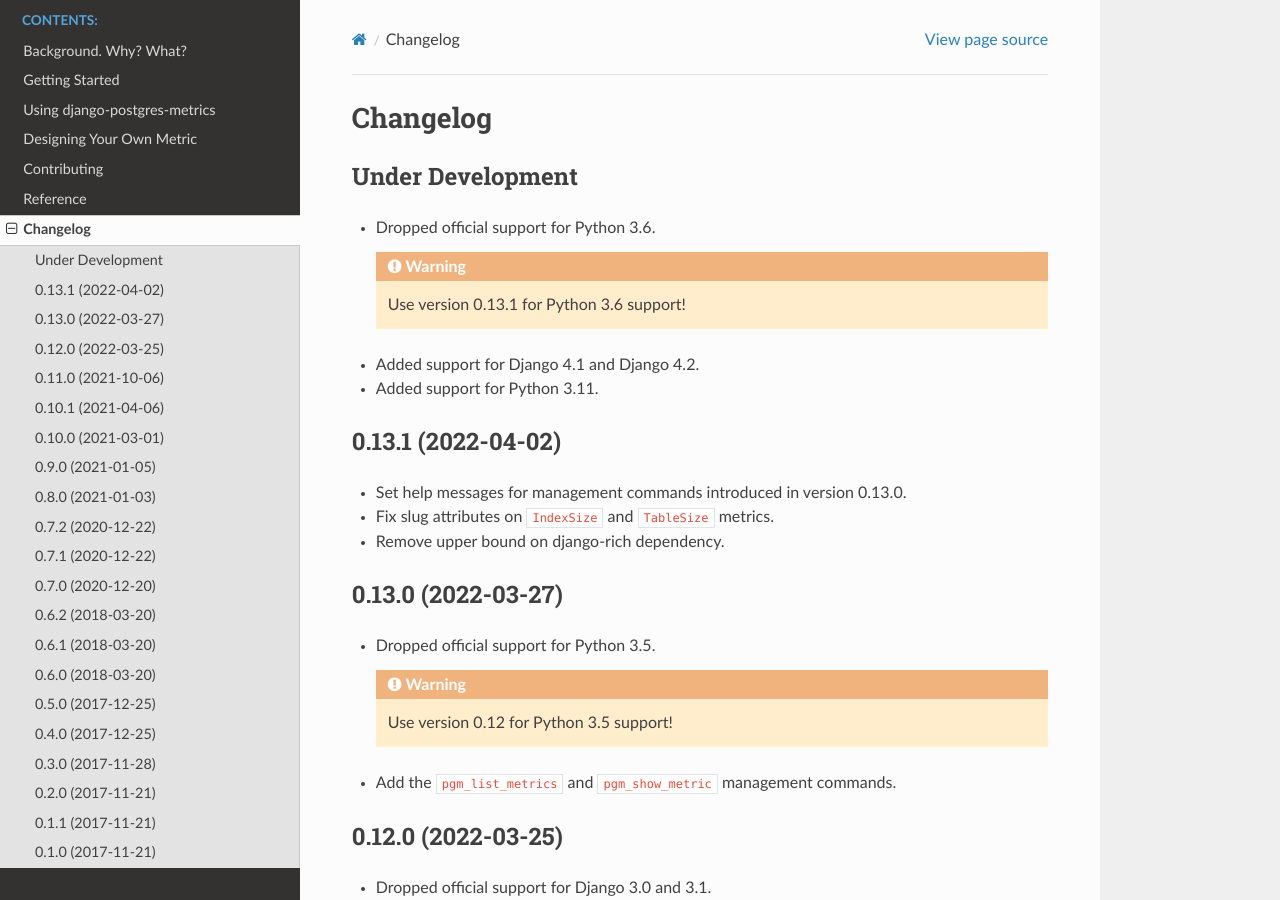
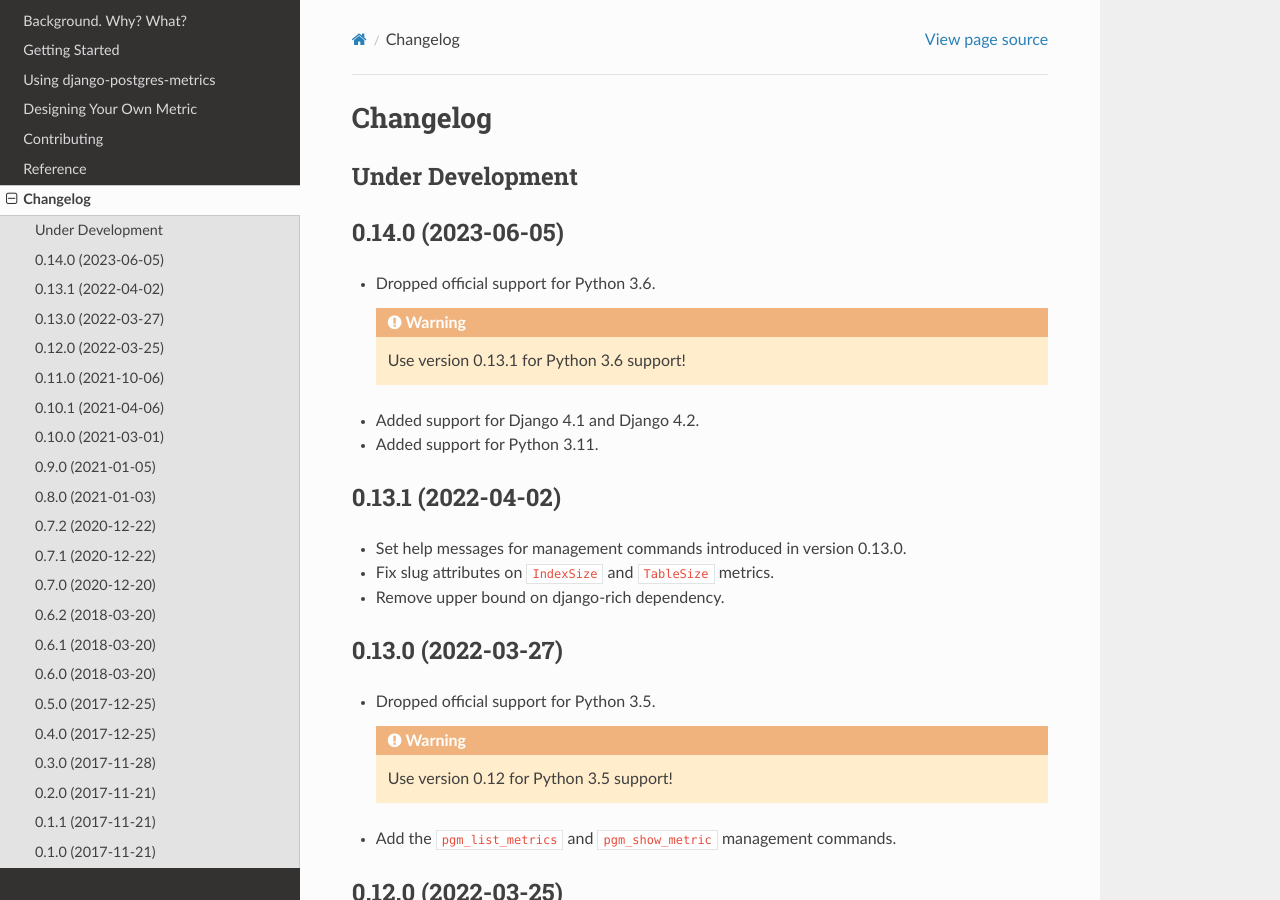
Before and after one commit to django-postgres-metrics/django-postgres-metrics, a Sphinx documentation site: the page built from docs/source/changelog.rst, in a window 1280 px wide and 900 px high. Built offline with Sphinx 7.4.7 and the Read the Docs theme 2.0.0, drawn with Linux system fonts in a browser that asks for light colours; pages that are not in the unit, such as notebooks, are missing from menus; the version number could not be read and is left out.

Commit message:
Release 0.14.0

```diff
--- a/docs/source/changelog.rst
+++ b/docs/source/changelog.rst
@@ -6,6 +6,9 @@
 
 Under Development
 =================
+
+0.14.0 (2023-06-05)
+===================
 
 * Dropped official support for Python 3.6.
 
```
